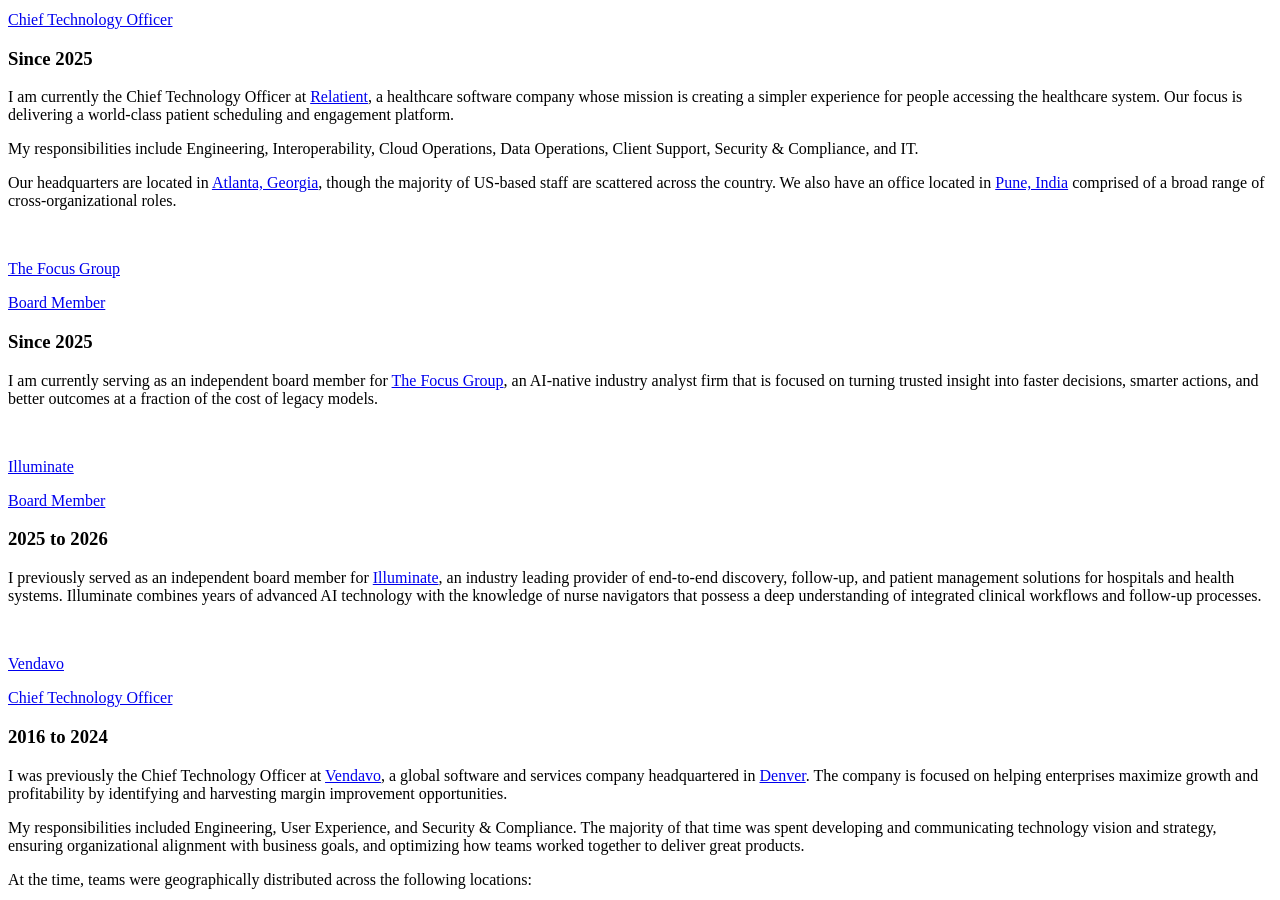
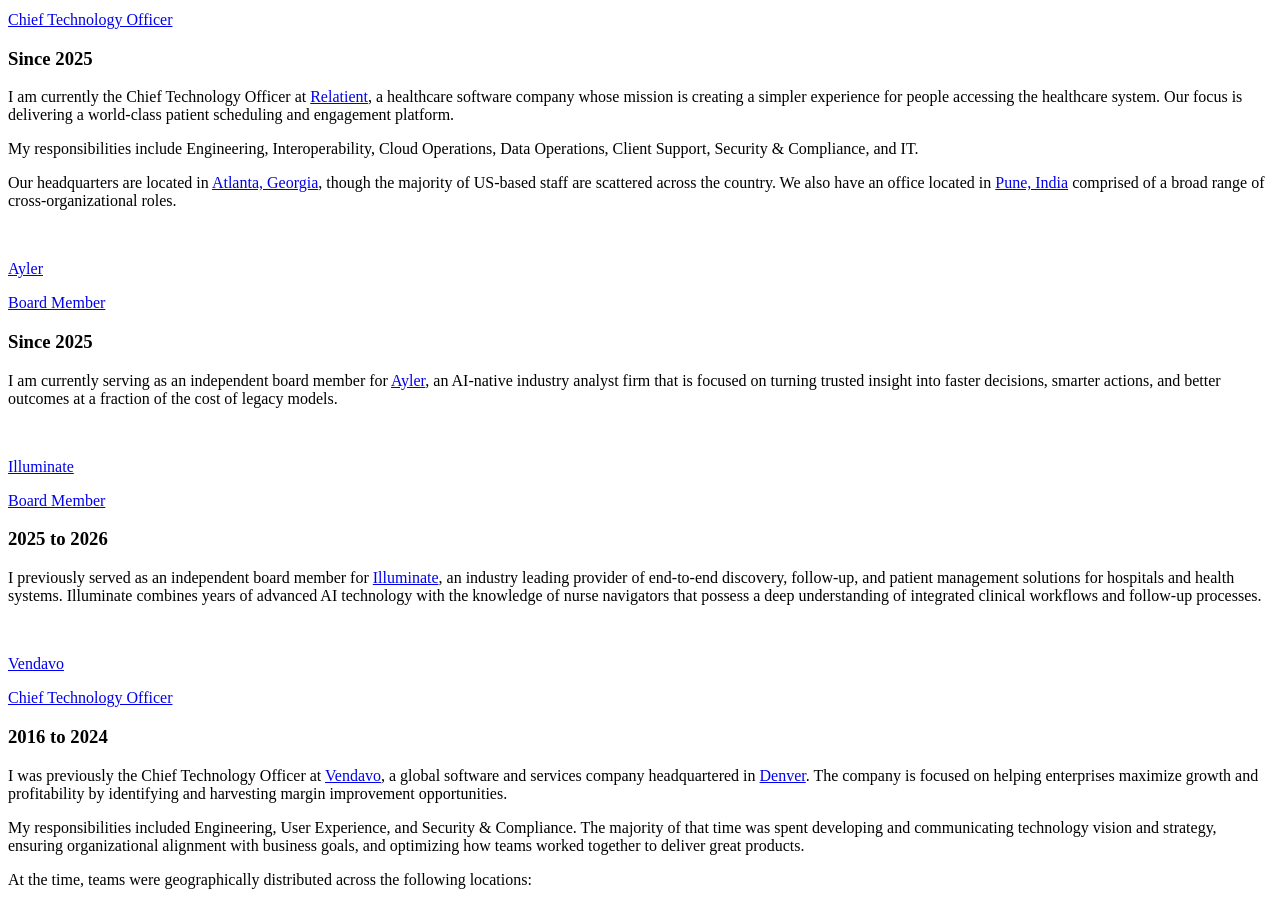
Before and after one commit to davidledwards/davidledwards.github.io, a Jekyll site: the page built from about/index.html, in a window 1280 px wide and 900 px high, scrolled down 688 px. Built offline with Jekyll 4.4.1, drawn with Linux system fonts in a browser that asks for light colours.

Commit message:
change The Focus Group to Ayler

```diff
--- a/about/index.html
+++ b/about/index.html
@@ -31,8 +31,8 @@
     <div class="level is-mobile">
         <div class="level-left">
             <div class="level-item">
-                <a href="https://www.thefocusgroup.io/">
-                    <p class="title is-4">The Focus Group</p>
+                <a href="https://ayler.ai">
+                    <p class="title is-4">Ayler</p>
                     <p class="subtitle is-5">Board Member</p>
                 </a>
             </div>
@@ -42,7 +42,7 @@
         </div>
     </div>
     <p>
-        I am currently serving as an independent board member for <a href="https://www.thefocusgroup.io/">The Focus Group</a>, an AI-native industry analyst firm that is focused on turning trusted insight into faster decisions, smarter actions, and better outcomes at a fraction of the cost of legacy models.
+        I am currently serving as an independent board member for <a href="https://ayler.ai">Ayler</a>, an AI-native industry analyst firm that is focused on turning trusted insight into faster decisions, smarter actions, and better outcomes at a fraction of the cost of legacy models.
     </p>
     <br/>
     <div class="level is-mobile">
```
